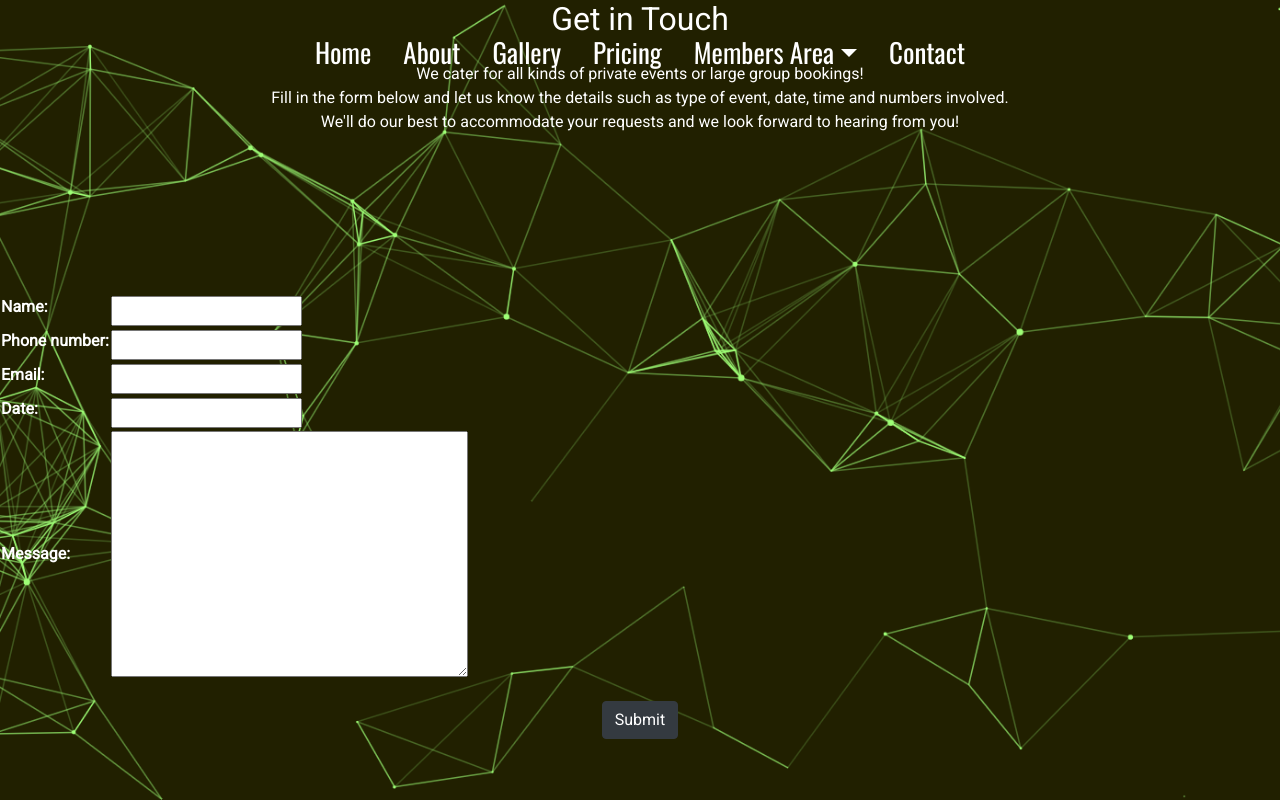
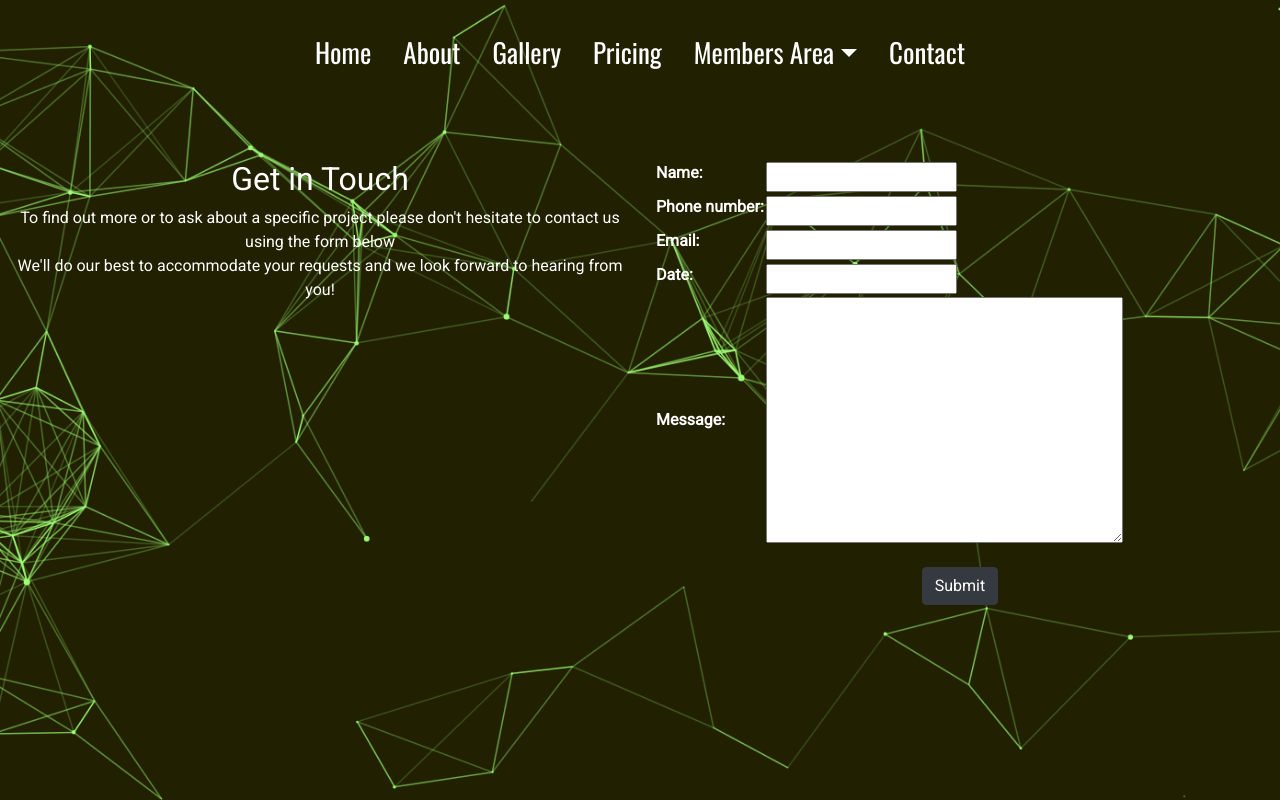
Before and after one commit to jackcrosbie/p5-graphic-design-project, a Django app: page /contact/ in a window 1280 px wide. Run offline with Django 4.2, Linux system fonts and the light colour scheme.

Commit message:
updated layout and styling for contact form

```diff
--- a/contact/templates/contact/contact.html
+++ b/contact/templates/contact/contact.html
@@ -2,17 +2,18 @@
 {% load static %}
 
 {% block content %}
-<div class="container mb-3 text-white">
-    <h2 class="d-flex justify-content-center">Get in Touch</h1>
-        <p class="text-center pt-3">
-            We cater for all kinds of private events or large group bookings!<br>
-            Fill in the form below and let us know the details such as type of event, date, time and numbers
-            involved.<br>
+<div class="container-fluid text-white">
+    <div class="row">
+        <div class="col">
+            <h2 class="d-flex justify-content-center" id="headings">Get in Touch</h1>
+                <p class="text-center">
+                    To find out more or to ask about a specific project please don't hesitate to contact us using the
+                    form below<br>
 
                     We'll do our best to accommodate your requests and we look forward to hearing from you!
                 </p>
         </div>
-<div class="mx-auto form-group mt-2 text-white">
+        <div class="col mx-auto form-group text-white">
             <form action="{% url 'contact' %}" method="post" id="forms">
                 {% csrf_token %}
                 <table>
@@ -23,4 +24,6 @@
                 </div>
             </form>
         </div>
+    </div>
+</div>
 {% endblock %}
```
Lines whose indentation alone changed are shown as unchanged.
